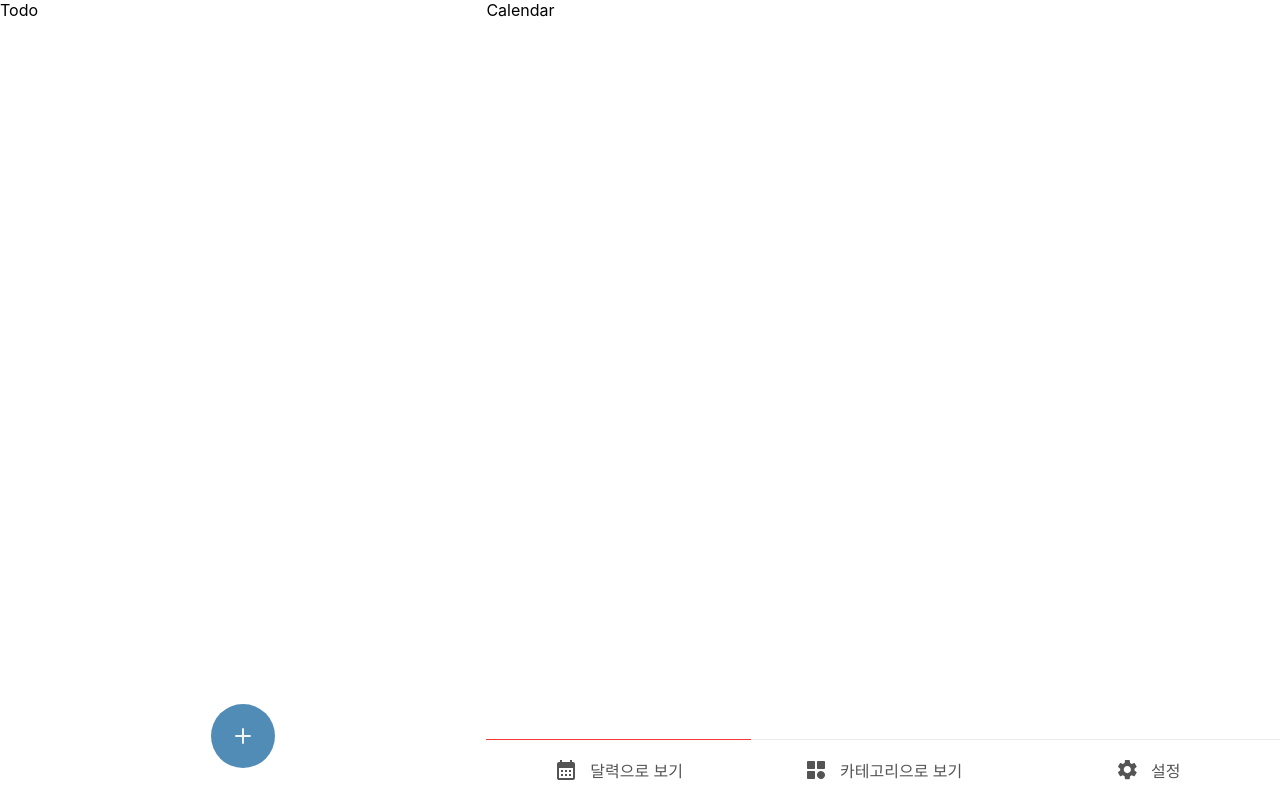
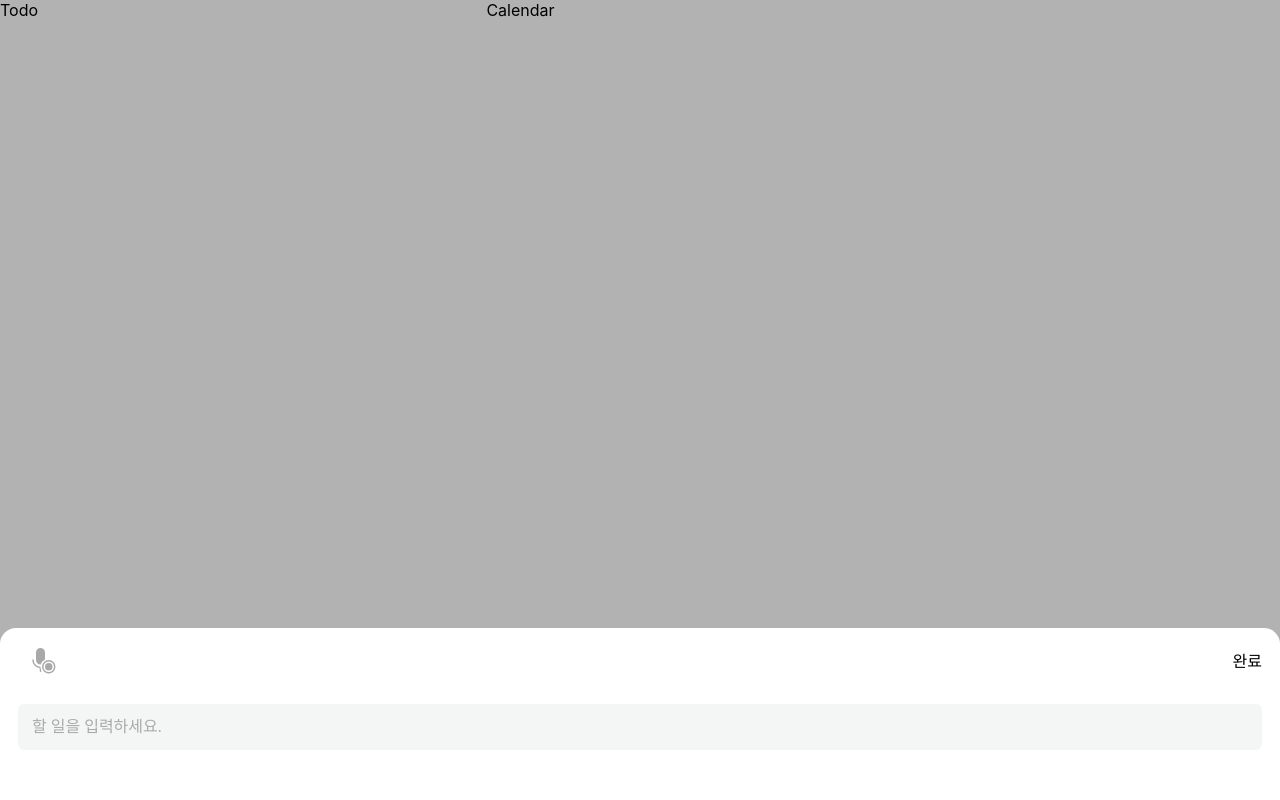
Before and after one commit to cheonjiyun/tornado-todo, a React (Vite) app: page / in a window 1280 px wide. Both pictures are taken after a click on the element 243 px from the left and 736 px from the top of the page. Built offline with nearby package versions, Linux system fonts and the light colour scheme; a web font is replaced by a local one.

Commit message:
feat: todo추가하는 컴포넌트 띄우기

```diff
--- a/package.json
+++ b/package.json
@@ -15,6 +15,7 @@
     "react-dom": "^18.2.0",
     "react-hook-form": "^7.51.4",
     "react-router-dom": "^6.23.1",
+    "recoil": "^0.7.7",
     "styled-components": "^6.1.11"
   },
   "devDependencies": {
--- a/src/component/layout/Layout.tsx
+++ b/src/component/layout/Layout.tsx
@@ -5,6 +5,8 @@ import { Todo } from "../../pages/Todo";
 import styled from "styled-components";
 import { Calendar } from "../../pages/Calendar";
 import { NavDestop } from "../nav/NavDestop";
+import { AddButton } from "../todo/AddButton";
+import { AddTodo } from "../todo/AddTodo";
 
 export const Layout = () => {
     // 높이
@@ -36,11 +38,12 @@ export const Layout = () => {
     return (
         <>
             {windowWidth > 1024 ? (
+                // 데스크탑
                 <Desktop $innerHeight={innerHeight}>
                     <DesktopLeft>
                         <Todo />
                         <PlusButtonContainer>
-                            <PlusButton />
+                            <AddButton />
                         </PlusButtonContainer>
                     </DesktopLeft>
                     <DesktopRight>
@@ -49,12 +52,14 @@ export const Layout = () => {
                     </DesktopRight>
                 </Desktop>
             ) : (
+                // 모바일
                 <>
                     {" "}
                     <Outlet />
                     <NavMobile />
                 </>
             )}
+            <AddTodo />
         </>
     );
 };
--- a/src/component/nav/NavMobile.tsx
+++ b/src/component/nav/NavMobile.tsx
@@ -1,6 +1,7 @@
 import { useLocation, useNavigate } from "react-router-dom";
 import styled from "styled-components";
 import { variable } from "../../style/variable";
+import { AddButton } from "../todo/AddButton";
 
 export const NavMobile = () => {
     const navigate = useNavigate();
@@ -60,7 +61,7 @@ export const NavMobile = () => {
                 </svg>
                 <p>달력</p>
             </NavMenu>
-            <PlusButton></PlusButton>
+            <AddButton></AddButton>
             <NavMenu
                 onClick={() => changePage("/category")}
                 selected={location.pathname === "/category"}
@@ -150,45 +151,3 @@ const NavMenu = styled.nav<NavMenuPropsType>`
 
     transition: color 0.2s;
 `;
-
-export const PlusButton = styled.div`
-    flex-grow: 0;
-    flex-shrink: 0;
-    position: relative;
-    top: -50%;
-    width: 4rem;
-    height: 4rem;
-    background-color: ${variable.primaryColor};
-    border-radius: 100%;
-    transition: transform 0.3s;
-    cursor: pointer;
-    z-index: 1;
-
-    &:hover {
-        transform: scale(120%);
-    }
-
-    &::before {
-        content: "";
-        position: absolute;
-        top: 50%;
-        left: 50%;
-        width: 16px;
-        height: 2px;
-        background-color: #f0f5f8;
-        transform: translate(-50%, -50%);
-        border-radius: 16px;
-    }
-
-    &::after {
-        content: "";
-        position: absolute;
-        top: 50%;
-        left: 50%;
-        width: 2px;
-        height: 16px;
-        background-color: #f0f5f8;
-        transform: translate(-50%, -50%);
-        border-radius: 16px;
-    }
-`;
--- /dev/null
+++ b/src/component/todo/AddButton.tsx
@@ -0,0 +1,61 @@
+import styled from "styled-components";
+import { variable } from "../../style/variable";
+import { useSetRecoilState } from "recoil";
+import { isOpenAddTodoState } from "../../recoil/addTodo/atom";
+
+export const AddButton = () => {
+    const setOpen = useSetRecoilState(isOpenAddTodoState);
+
+    const openAddTodoArea = () => {
+        setOpen(true);
+        console.log("흠");
+    };
+
+    return (
+        <>
+            <PlusButton onClick={openAddTodoArea}></PlusButton>
+        </>
+    );
+};
+
+const PlusButton = styled.div`
+    flex-grow: 0;
+    flex-shrink: 0;
+    position: relative;
+    top: -50%;
+    width: 4rem;
+    height: 4rem;
+    background-color: ${variable.primaryColor};
+    border-radius: 100%;
+    transition: transform 0.3s;
+    cursor: pointer;
+    z-index: 1;
+
+    &:hover {
+        transform: scale(120%);
+    }
+
+    &::before {
+        content: "";
+        position: absolute;
+        top: 50%;
+        left: 50%;
+        width: 16px;
+        height: 2px;
+        background-color: #f0f5f8;
+        transform: translate(-50%, -50%);
+        border-radius: 16px;
+    }
+
+    &::after {
+        content: "";
+        position: absolute;
+        top: 50%;
+        left: 50%;
+        width: 2px;
+        height: 16px;
+        background-color: #f0f5f8;
+        transform: translate(-50%, -50%);
+        border-radius: 16px;
+    }
+`;
--- /dev/null
+++ b/src/component/todo/AddTodo.tsx
@@ -0,0 +1,113 @@
+import { useRecoilState } from "recoil";
+import styled from "styled-components";
+import { isOpenAddTodoState } from "../../recoil/addTodo/atom";
+import { useEffect, useState } from "react";
+import { variable } from "../../style/variable";
+
+export const AddTodo = () => {
+    const [isOpenRecoilState, setOepnRecoilState] = useRecoilState(isOpenAddTodoState);
+
+    useEffect(() => {
+        setOpen(isOpenRecoilState);
+    }, [isOpenRecoilState]);
+
+    const [isOpen, setOpen] = useState(false);
+
+    return (
+        <>
+            {isOpen && (
+                <div>
+                    <Dimmed onClick={() => setOepnRecoilState(false)}></Dimmed>
+                    <Container>
+                        <TopMenu>
+                            <MikeButton>
+                                <svg
+                                    xmlns="http://www.w3.org/2000/svg"
+                                    width="30"
+                                    height="30"
+                                    viewBox="0 0 20 20"
+                                >
+                                    <path
+                                        fill="currentColor"
+                                        d="M4.5 10a.5.5 0 0 0-1 0a5.5 5.5 0 0 0 5 5.478V17.5a.5.5 0 0 0 1 0v-.706A5.5 5.5 0 0 1 9 14.5A4.5 4.5 0 0 1 4.5 10M12 5v4.6a5.5 5.5 0 0 0-2.79 3.393Q9.104 13 9 13a3 3 0 0 1-3-3V5a3 3 0 0 1 6 0m5 9.5a2.5 2.5 0 1 1-5 0a2.5 2.5 0 0 1 5 0m2 0a4.5 4.5 0 1 1-9 0a4.5 4.5 0 0 1 9 0m-8 0a3.5 3.5 0 1 0 7 0a3.5 3.5 0 0 0-7 0"
+                                    />
+                                </svg>
+                            </MikeButton>
+                            <OKbutton>완료</OKbutton>
+                        </TopMenu>
+                        <Input placeholder="할 일을 입력하세요." />
+                    </Container>
+                </div>
+            )}
+        </>
+    );
+};
+
+const Dimmed = styled.div`
+    position: absolute;
+    width: 100%;
+    height: 100%;
+    top: 0;
+    left: 0;
+    background-color: rgba(0, 0, 0, 0.3);
+    z-index: 2;
+`;
+
+const Container = styled.div`
+    box-sizing: border-box;
+    position: absolute;
+    width: 100%;
+    padding: 8px 18px 50px 18px;
+    left: 0;
+    bottom: 0;
+    display: flex;
+    flex-direction: column;
+    background-color: #ffffff;
+    border-radius: 16px 16px 0 0;
+    z-index: 3;
+`;
+
+const TopMenu = styled.div`
+    padding-bottom: 20px;
+    display: flex;
+    justify-content: space-between;
+`;
+
+const MikeButton = styled.div`
+    display: flex;
+    justify-content: center;
+    align-items: center;
+    width: 48px;
+    height: 48px;
+    color: ${variable.buttonYetTextColor};
+    cursor: pointer;
+`;
+
+const OKbutton = styled.div`
+    display: flex;
+    justify-content: end;
+    align-items: center;
+    width: 48px;
+    height: 48px;
+    cursor: pointer;
+`;
+
+const Input = styled.input`
+    box-sizing: border-box;
+    width: calc(100%);
+    padding: 14px;
+    font-size: 16px;
+    border-radius: 6px;
+    border: 0px solid ${variable.borderDefaultColor};
+    color: ${variable.textDefaultColor};
+    background-color: #f4f5f5;
+
+    &::placeholder {
+        color: #aaaaaa;
+    }
+
+    &:focus {
+        background-color: #eeeeee;
+        outline: 0;
+    }
+`;
--- a/src/main.tsx
+++ b/src/main.tsx
@@ -1,9 +1,12 @@
 import React from "react";
 import ReactDOM from "react-dom/client";
 import App from "./App.tsx";
+import { RecoilRoot } from "recoil";
 
 ReactDOM.createRoot(document.getElementById("root")!).render(
     <React.StrictMode>
-        <App />
+        <RecoilRoot>
+            <App />
+        </RecoilRoot>
     </React.StrictMode>
 );
--- /dev/null
+++ b/src/recoil/addTodo/atom.ts
@@ -0,0 +1,6 @@
+import { atom } from "recoil";
+
+export const isOpenAddTodoState = atom({
+    key: "isOpenAddTodoState",
+    default: false,
+});
```
Also changed, not shown: 1 other file (tests, documents, lock files or other folders).
